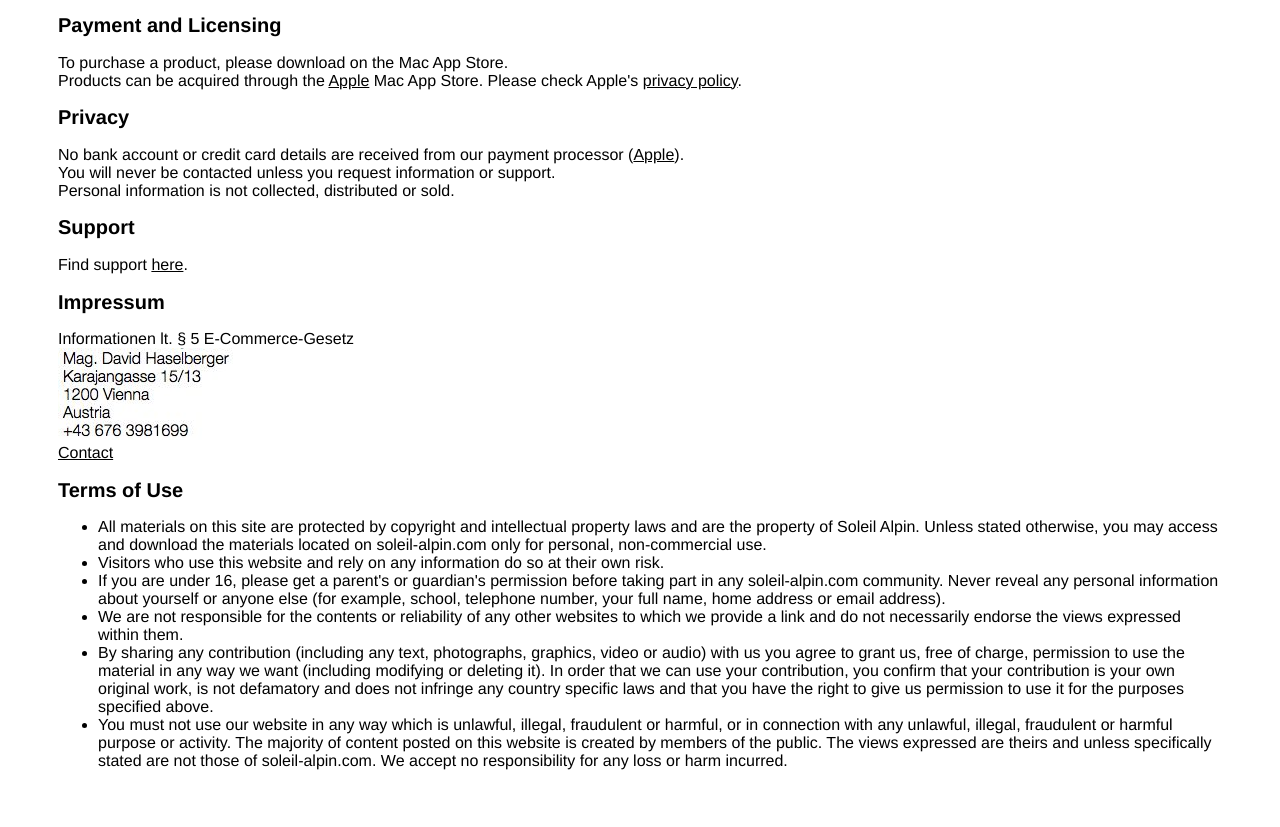
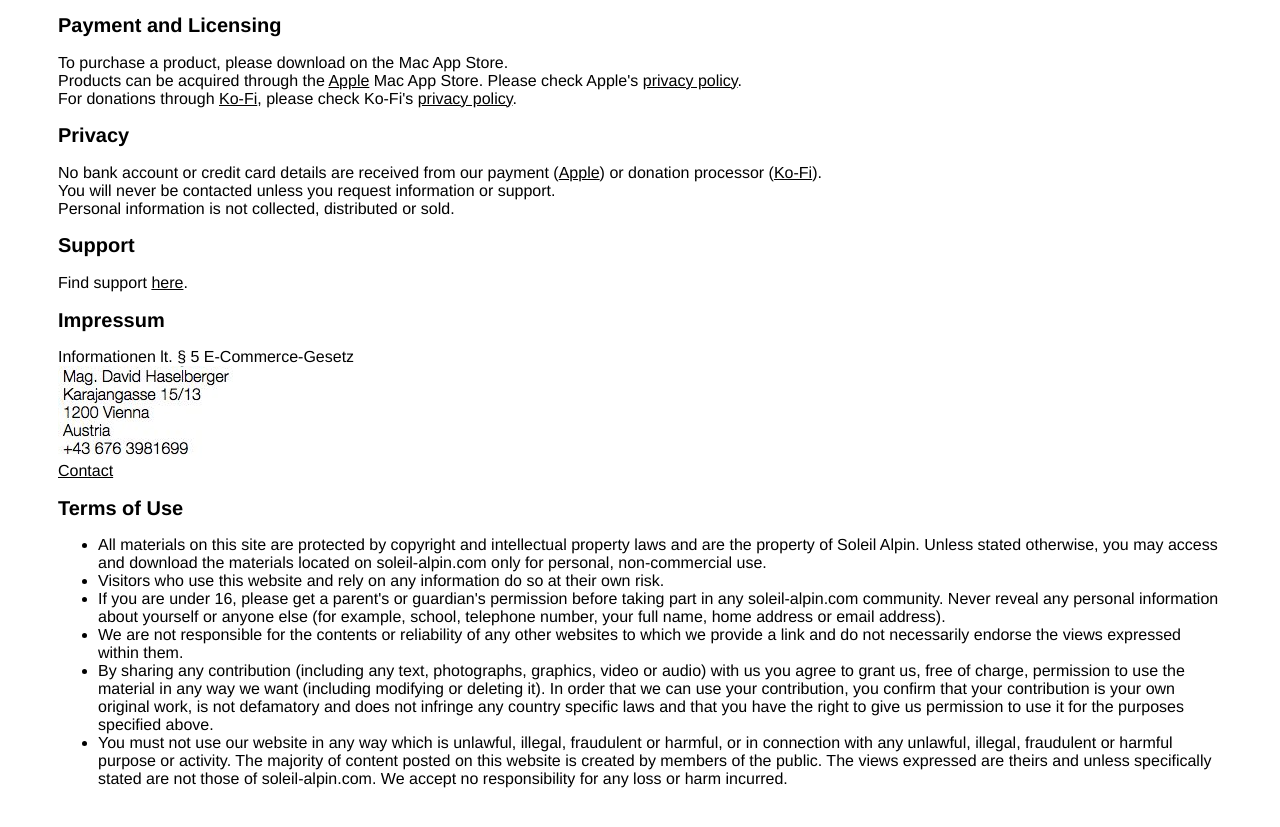
Before and after one commit to soleil-alpin/soleil-alpin.github.io, a plain HTML site: page legalsolalp.html in a window 1280 px wide. Shown: the part 89-916 px from the top of the page. Drawn offline with Linux system fonts and the light colour scheme.

Commit message:
Update legalsolalp.html

```diff
--- a/legalsolalp.html
+++ b/legalsolalp.html
@@ -13,11 +13,12 @@
 <h2>Payment and Licensing</h2>
 
 To purchase a product, please download on the Mac App Store.</br>
-Products can be acquired through the <a href="https://www.apple.com">Apple</a> Mac App Store. Please check Apple's <a href="https://www.apple.com/privacy/">privacy policy</a>.
+Products can be acquired through the <a href="https://www.apple.com">Apple</a> Mac App Store. Please check Apple's <a href="https://www.apple.com/privacy/">privacy policy</a>.</br>
+For donations through <a href="https://ko-fi.com">Ko-Fi</a>, please check Ko-Fi's <a href="https://more.ko-fi.com/privacy">privacy policy</a>.
 
 <h2>Privacy</h2>
 
-No bank account or credit card details are received from our payment processor (<a href="https://www.apple.com">Apple</a>).</br>
+No bank account or credit card details are received from our payment (<a href="https://www.apple.com">Apple</a>) or donation processor (<a href="https://ko-fi.com">Ko-Fi</a>).</br>
 You will never be contacted unless you request information or support.</br>
 Personal information is not collected, distributed or sold.
 
```
